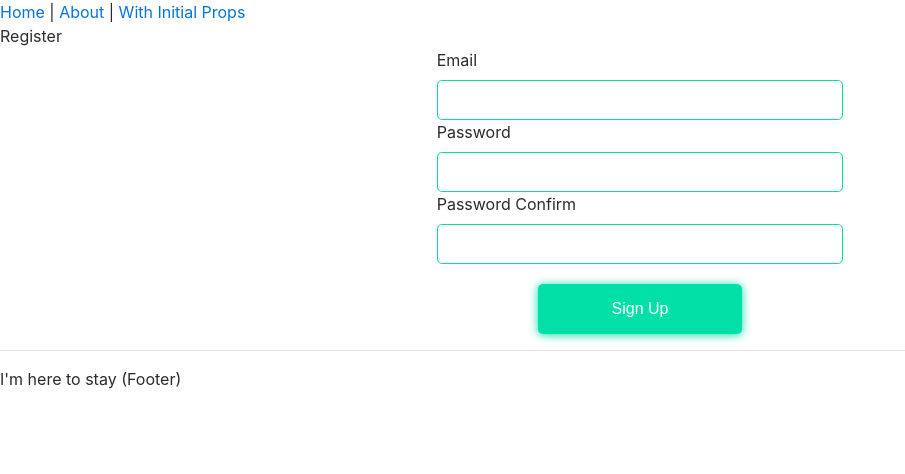
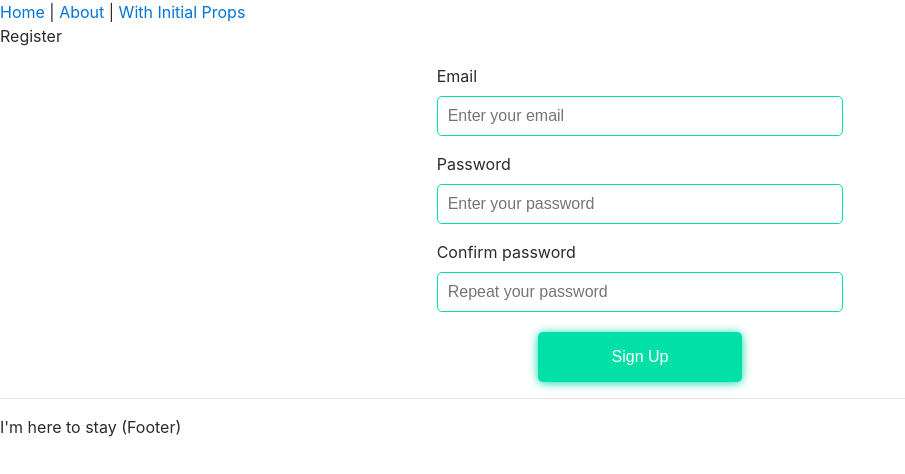
Before and after one commit to LukasZvikas/NextJS-TypeScript-GraphQL, a Next.js app: page /register in a window 1280 px wide. Shown: the top 474 px of the page, without its empty margins (0-905 px from the left). Built offline with nearby package versions, Linux system fonts and the light colour scheme.

Commit message:
Feature: wired up apollo to the register component

```diff
--- /dev/null
+++ b/components/InputField.tsx
@@ -0,0 +1,21 @@
+import React, { Fragment, ChangeEvent } from 'react';
+
+interface InputFieldProps {
+    type: string;
+    labelTitle: string;
+    placeholderTitle: string;
+    onTextChange: (e: ChangeEvent<HTMLInputElement>) => void;
+}
+
+export const InputField = ({ type, labelTitle, placeholderTitle, onTextChange }: InputFieldProps) => {
+    return (
+        <Fragment>
+            <label className="mt-3">{labelTitle}</label>
+            <input type={type} onChange={onTextChange} className="form__input" placeholder={placeholderTitle} />
+        </Fragment>
+    )
+}
+
+InputField.defaultProps = {
+    type: "text"
+}
--- /dev/null
+++ b/graphql/auth/register.tsx
@@ -0,0 +1,10 @@
+import { gql } from "apollo-boost";
+
+export const registerMutation = gql`
+     mutation Register($email: String!, $password: String!){
+        signUp(email: $email, password: $password) {
+            email
+            password
+        }
+    }
+`;
--- a/package.json
+++ b/package.json
@@ -31,9 +31,11 @@
     "@types/react-dom": "^16.8.4",
     "@typescript-eslint/eslint-plugin": "^1.9.0",
     "@typescript-eslint/parser": "^1.9.0",
+    "tslint": "^5.16.0",
     "tslint-config-airbnb": "^5.11.1",
-    "typescript": "^3.4.5",
-    "tslint": "^5.16.0"
+    "tslint-config-prettier": "^1.18.0",
+    "tslint-plugin-prettier": "^2.0.1",
+    "typescript": "^3.4.5"
   },
   "license": "ISC"
 }
--- a/pages/register.tsx
+++ b/pages/register.tsx
@@ -1,25 +1,69 @@
-import React, {Component} from "react";
+import React, { Component, ChangeEvent, Fragment } from "react";
 import Layout from "../components/Layout";
+import { InputField } from "../components/InputField";
+import { registerMutation } from "../graphql/auth/register";
+import { Mutation } from "react-apollo";
 
 class Register extends Component {
+    state = { email: "", password: "", passwordConfirm: "" };
+
+    onEmailChange = (value: string): void => {
+        this.setState({ email: value });
+    }
+
+    onPasswordChange = (value: string): void => {
+        this.setState({ password: value });
+    }
+
+    onPasswordConfirmChange = (value: string): void => {
+        this.setState({ passwordConfirm: value });
+    }
+
     render() {
+        const { email, password } = this.state;
         return (
             <Layout title={"Register"}>
+                <Mutation mutation={registerMutation}>
+                    {(register: any, { error }: any) => {
+                        return (
+                            <Fragment>
+                                {error ? <div>{error.message}</div> : null}
                                 <div>Register</div>
                                 <div className="row d-flex justify-content-center">
-                <form className="d-flex flex-column col-10 col-sm-6 col-md-4">
-                    <label>Email</label>
-                    <input type="text" className="form__input" />
-                    <label>Password</label>
-                    <input type="password" className="form__input" />
-                    <label>Password Confirm</label>
-                    <input type="password" className="form__input" />
+                                    <form
+                                        className="d-flex flex-column col-10 col-sm-6 col-md-4"
+                                        onSubmit={(e) => {
+                                            e.preventDefault()
+                                            register({ variables: { email, password } })
+                                        }}
+                                    >
+                                        <InputField
+                                            labelTitle={"Email"}
+                                            placeholderTitle={"Enter your email"}
+                                            onTextChange={(e: ChangeEvent<HTMLInputElement>) => this.onEmailChange(e.target.value)}
+                                        />
+                                        <InputField
+                                            labelTitle={"Password"}
+                                            type="password"
+                                            placeholderTitle={"Enter your password"}
+                                            onTextChange={(e: ChangeEvent<HTMLInputElement>) => this.onPasswordChange(e.target.value)}
+                                        />
+                                        <InputField
+                                            labelTitle={"Confirm password"}
+                                            type="password"
+                                            placeholderTitle={"Repeat your password"}
+                                            onTextChange={(e: ChangeEvent<HTMLInputElement>) => this.onPasswordConfirmChange(e.target.value)}
+                                        />
                                         <div className="d-flex justify-content-center">
                                             <button className="button button__primary">Sign Up</button>
                                         </div>
                                     </form>
                                 </div>
-        </Layout>);
+                            </Fragment>
+                        )
+                    }}
+                </Mutation>
+            </Layout >);
     }
 }
 
--- a/styles/_form.scss
+++ b/styles/_form.scss
@@ -5,7 +5,8 @@
   padding: 0 10px;
 }
 
-input[type="text"]:focus, input[type="password"]:focus  {
+input[type="text"]:focus,
+input[type="password"]:focus {
   border-color: $color-primary;
   box-shadow: 0 2px 2px rgba(0, 0, 0, 0.075) inset, 0 0 8px $color-primary;
   outline: 0 none;
```
Also changed, not shown: pages/index.tsx (+4 -3 lines), tslint.json (+10 -2 lines), styles/_button.scss (indentation only), styles/main.scss (line endings or trailing spaces), 1 other file (tests, documents, lock files or other folders). Lines whose indentation alone changed are shown as unchanged.
